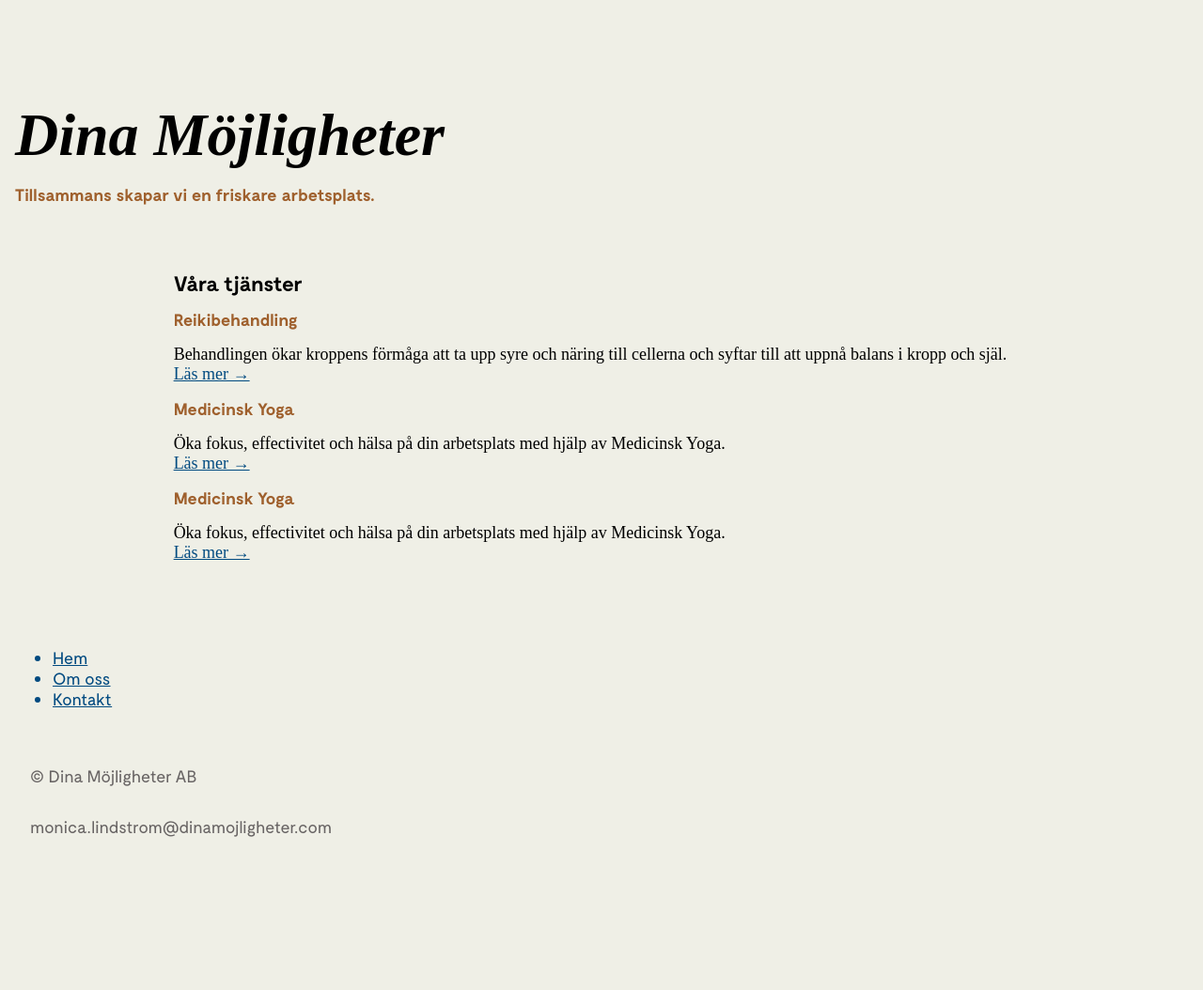
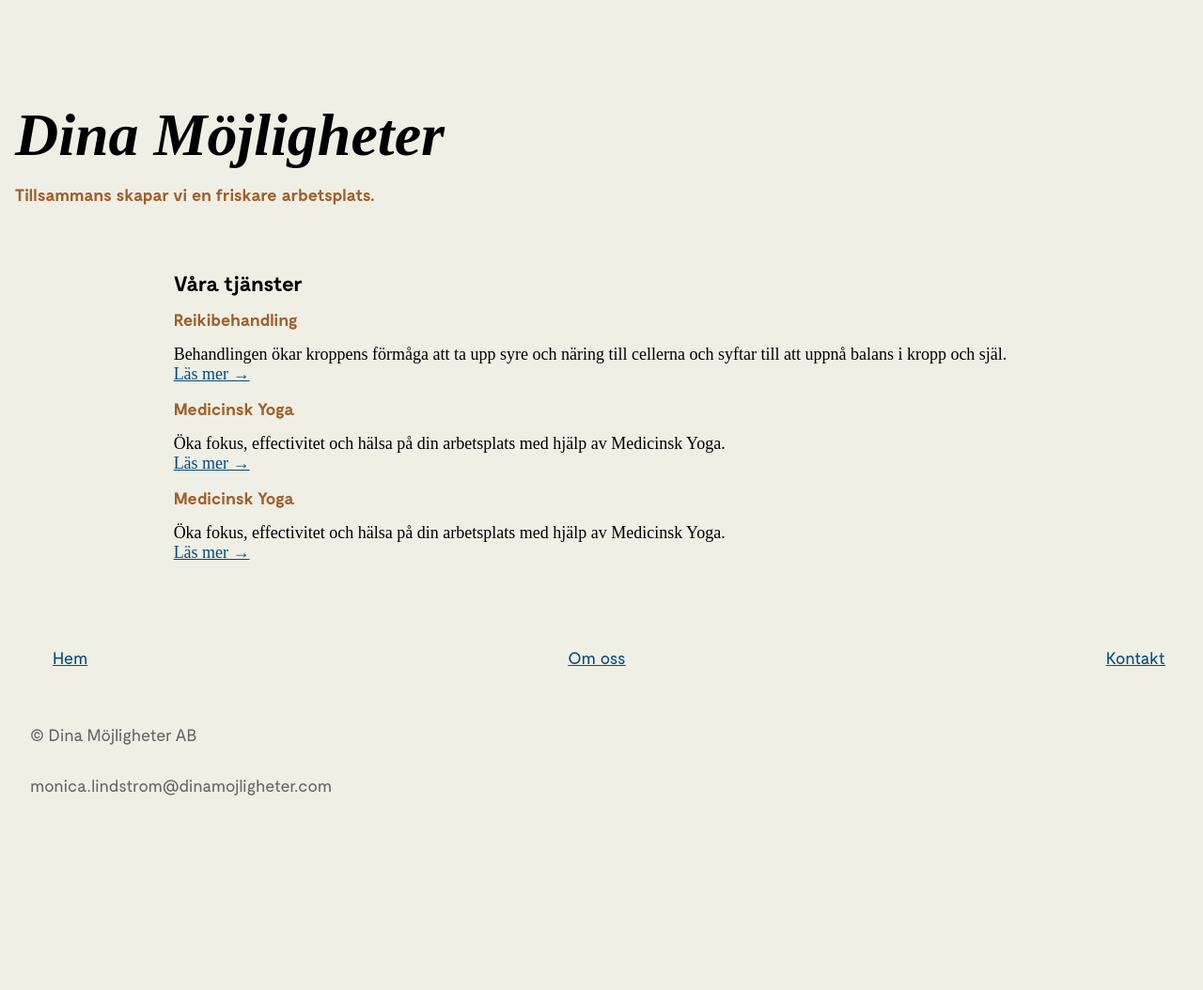
Before and after one commit to dinamojligheter/dinamojligheter.github.io, a Jekyll site: the page built from index.html, in a window 1280 px wide. Shown: the whole page at 94% size. Built offline with Jekyll 4.4.1, drawn with Linux system fonts in a browser that asks for light colours; comment, search, counter and statistics services are not loaded.

Commit message:
Update main.scss

```diff
--- a/assets/css/main.scss
+++ b/assets/css/main.scss
@@ -8,4 +8,5 @@ $screen-l: 1400px;
 $screen-xl: 1900px;
 $screen-xxl: 2600px;
 
+@import "nav";
 @import "footer";
```
